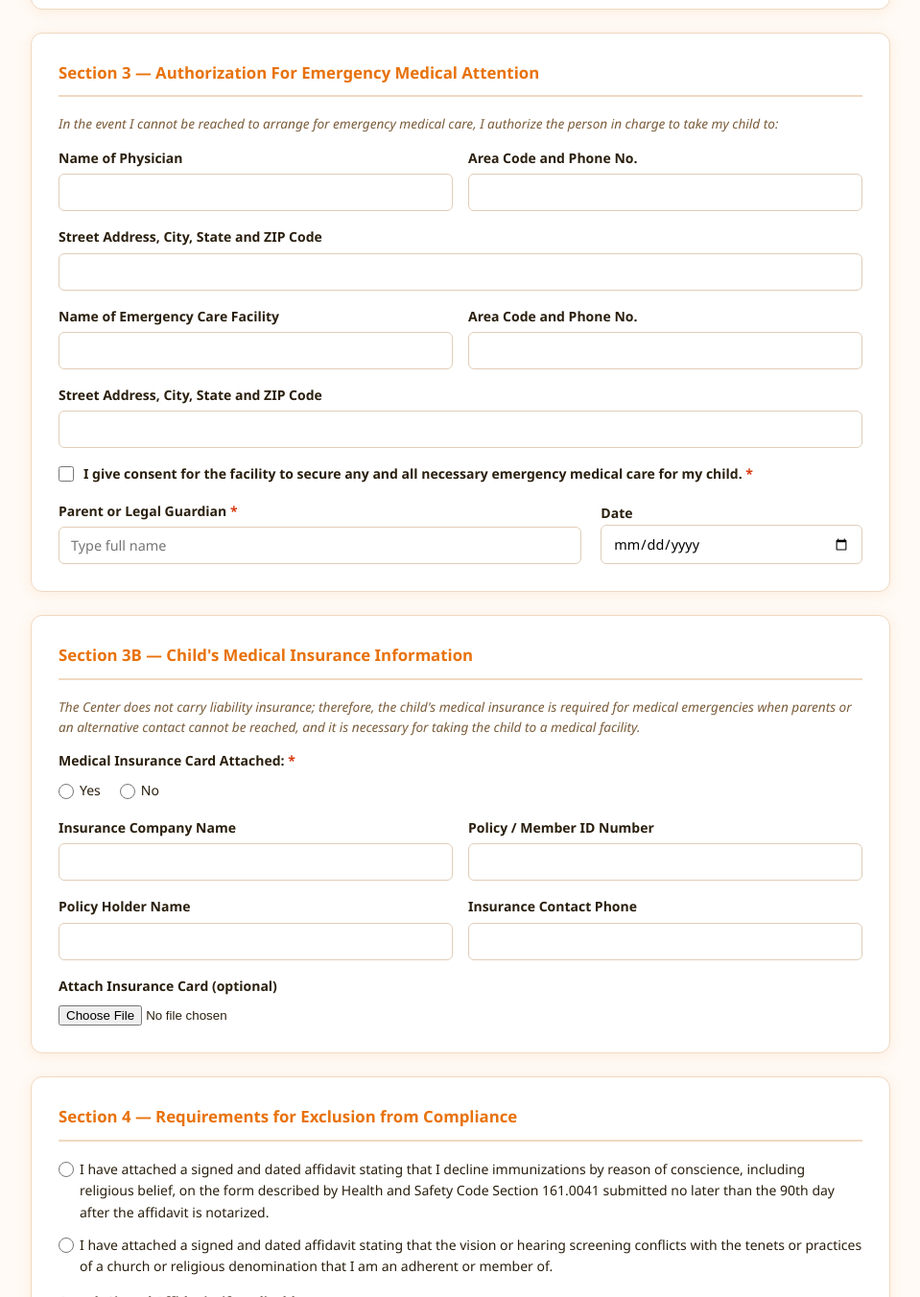
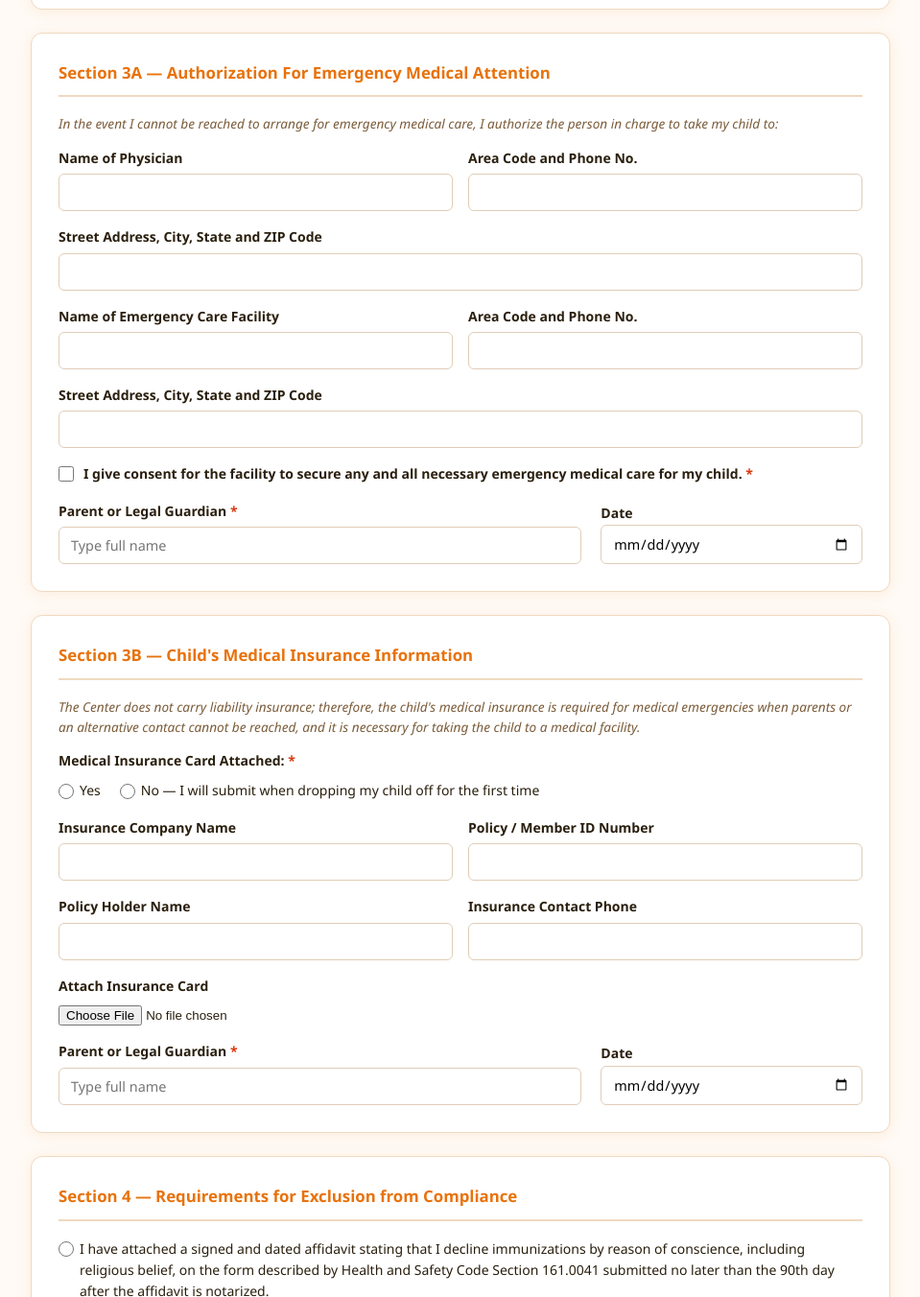
Before and after one commit to Aryag1507/divine-kids-website, a website: page enrollment.html in a window 1280 px wide. Shown: the part 4726-6078 px from the top of the page at 96% size, without its empty margins (160-1119 px from the left). Drawn offline with Linux system fonts and the light colour scheme.

Commit message:
Rename Section 3 to 3A/3B; add name+date to 3B; update insurance card label and No option text

```diff
--- a/enrollment.html
+++ b/enrollment.html
@@ -468,7 +468,7 @@
            SECTION 3 — AUTHORIZATION FOR EMERGENCY MEDICAL ATTENTION
       ══════════════════════════════════════════ -->
       <div class="form-section">
-        <h3>Section 3 — Authorization For Emergency Medical Attention</h3>
+        <h3>Section 3A — Authorization For Emergency Medical Attention</h3>
         <p class="section-note">In the event I cannot be reached to arrange for emergency medical care, I authorize the person in charge to take my child to:</p>
 
         <div class="form-row">
@@ -531,7 +531,7 @@
           <label>Medical Insurance Card Attached: <span class="required">*</span></label>
           <div class="radio-group">
             <label><input type="radio" name="insuranceCardAttached" value="Yes" required /> Yes</label>
-            <label><input type="radio" name="insuranceCardAttached" value="No" /> No</label>
+            <label><input type="radio" name="insuranceCardAttached" value="No" /> No — I will submit when dropping my child off for the first time</label>
           </div>
         </div>
         <div class="form-row">
@@ -555,8 +555,18 @@
           </div>
         </div>
         <div class="form-group" style="margin-top:8px;">
-          <label for="insuranceCardFile">Attach Insurance Card (optional)</label>
+          <label for="insuranceCardFile">Attach Insurance Card</label>
           <input type="file" id="insuranceCardFile" name="insuranceCardFile" accept="image/*,.pdf" style="margin-top:4px;" />
+        </div>
+        <div class="sig-pair" style="margin-top:16px;">
+          <div class="form-group">
+            <label for="nameSec3B">Parent or Legal Guardian <span class="required">*</span></label>
+            <input type="text" id="nameSec3B" name="nameSec3B" placeholder="Type full name" required />
+          </div>
+          <div class="sig-date-field">
+            <label for="sigSec3BDate">Date</label>
+            <input type="date" id="sigSec3BDate" name="sigSec3BDate" />
+          </div>
         </div>
       </div>
 
```
Also changed, not shown: netlify/functions/send-enrollment.js (+6 -2 lines).
